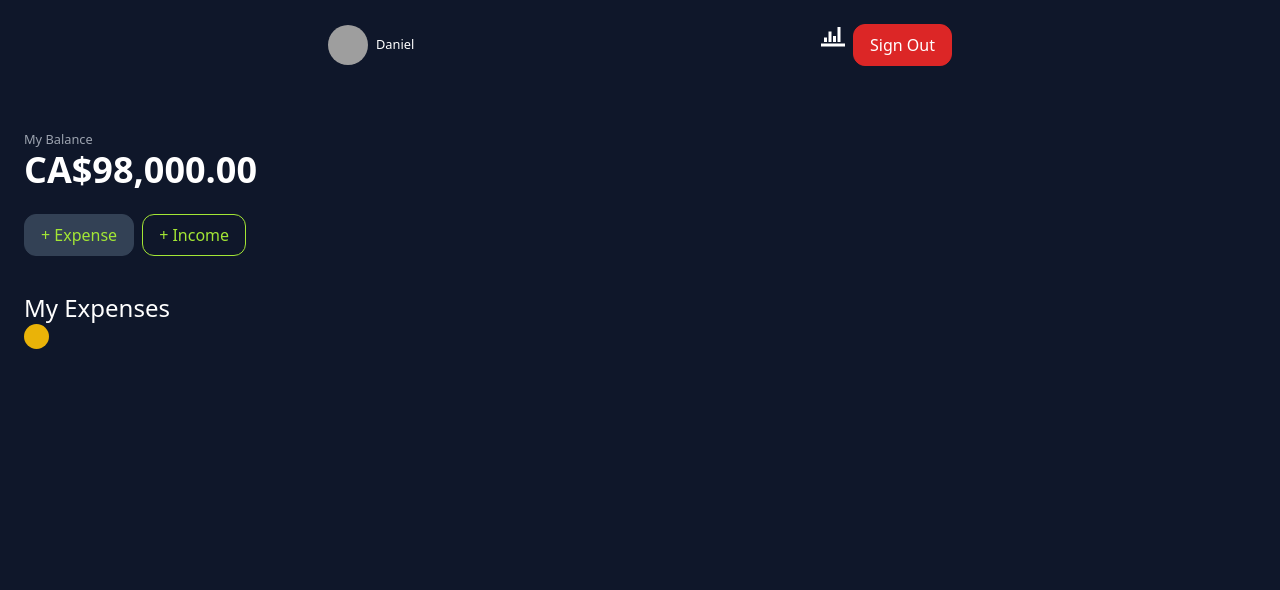
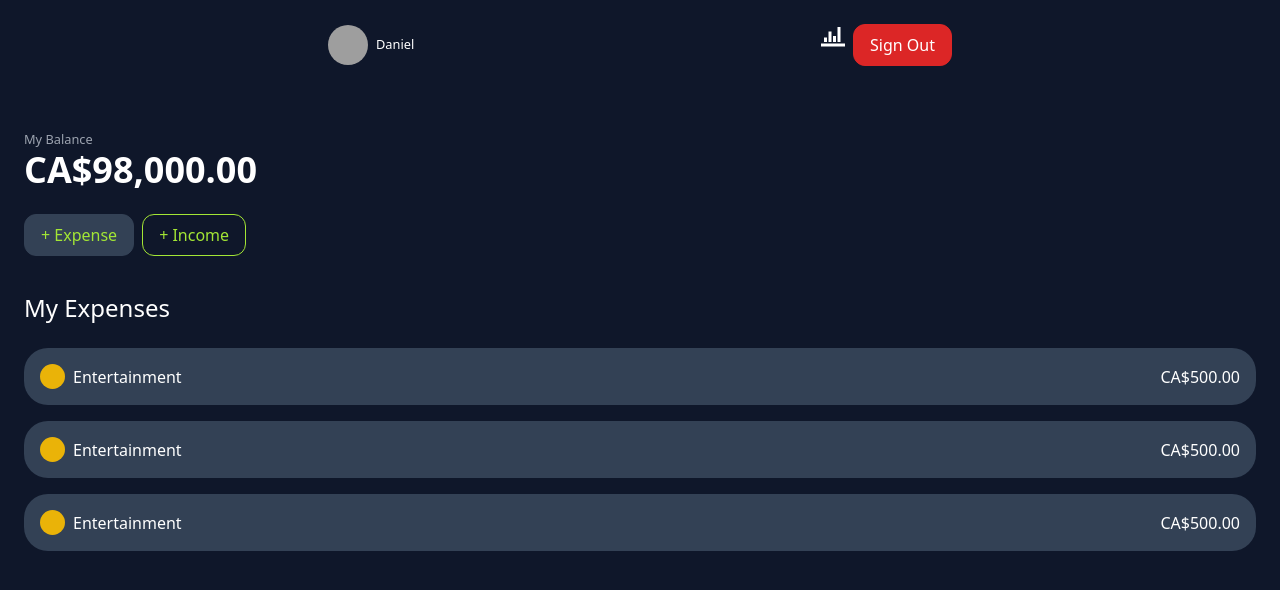
Before and after one commit to danielAwale/finance-tracker, a Next.js app in the folder my-app/: page / in a window 1280 px wide. Shown: the top 590 px of the page. Built offline with nearby package versions, Linux system fonts and the light colour scheme; grey boxes are pictures that could not be loaded.

Commit message:
contain the expenses item; repeated code will make a new component

```diff
--- a/my-app/app/page.js
+++ b/my-app/app/page.js
@@ -15,9 +15,28 @@ export default function Home() {
       {/* Expenses */}
       <section className="py-6">
         <h3 className="text-2xl">My Expenses</h3>
-        <div>
-          <div>
-            <div className="w-[25px] h-[25px] rounded-full bg-yellow-500" />
+        <div className="flex flex-col gap-4 mt-6">
+          {/* Expense Item */}
+          <div className="flex items-center justify-between px-4 py-4 bg-slate-700 rounded-3xl">
+            <div className="flex items-center gap-2">
+              <div className="w-[25px] h-[25px] rounded-full bg-yellow-500" />
+              <h4 className="capitalize">Entertainment</h4>
+            </div>
+            <p>{currencyFormatter(500)}</p>
+          </div>
+          <div className="flex items-center justify-between px-4 py-4 bg-slate-700 rounded-3xl">
+            <div className="flex items-center gap-2">
+              <div className="w-[25px] h-[25px] rounded-full bg-yellow-500" />
+              <h4 className="capitalize">Entertainment</h4>
+            </div>
+            <p>{currencyFormatter(500)}</p>
+          </div>
+          <div className="flex items-center justify-between px-4 py-4 bg-slate-700 rounded-3xl">
+            <div className="flex items-center gap-2">
+              <div className="w-[25px] h-[25px] rounded-full bg-yellow-500" />
+              <h4 className="capitalize">Entertainment</h4>
+            </div>
+            <p>{currencyFormatter(500)}</p>
           </div>
         </div>
       </section>
```
